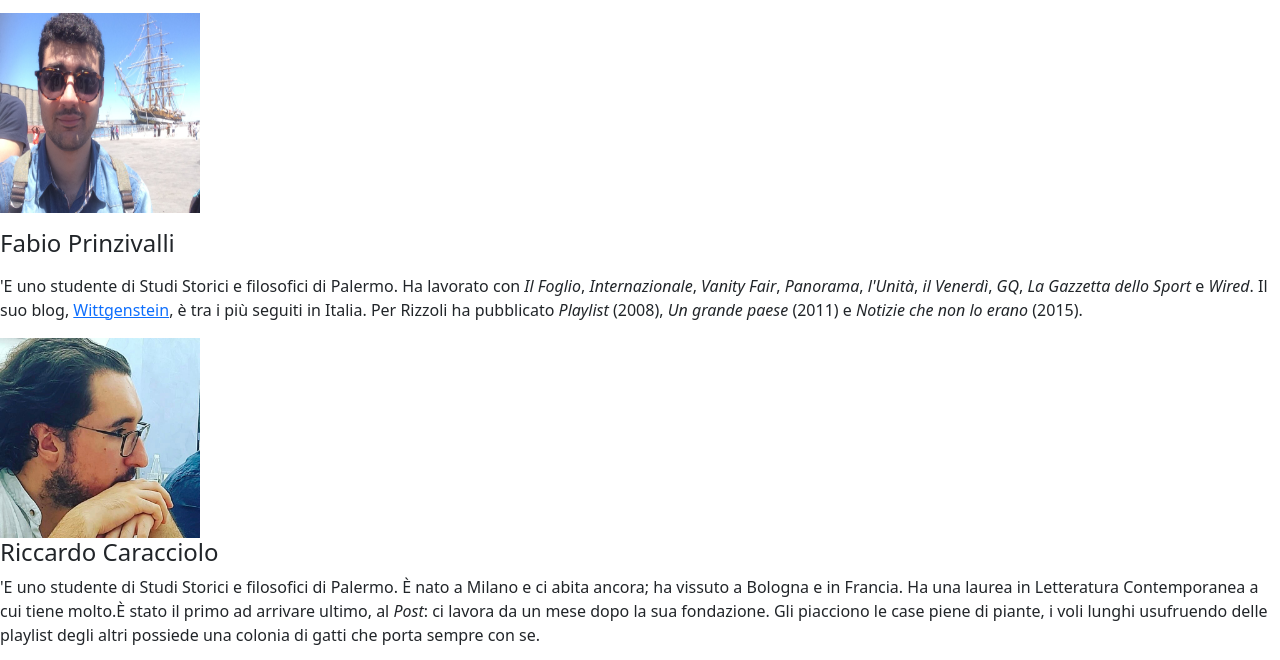
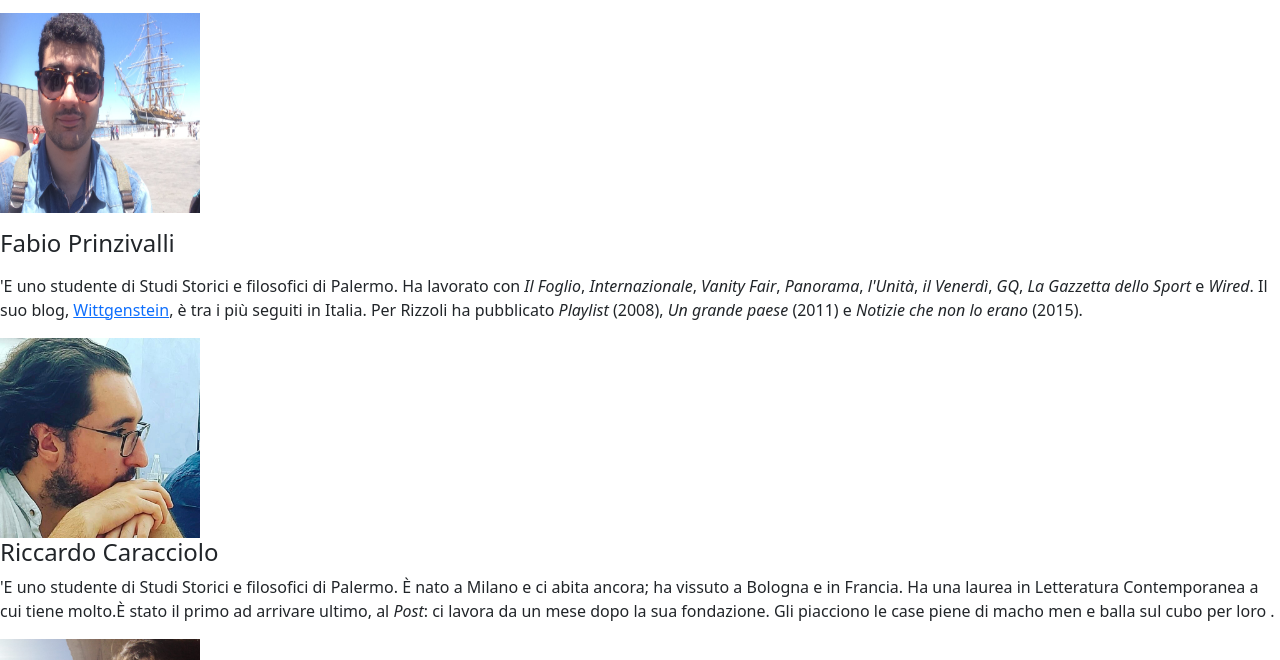
Before and after one commit to DecimalegioSicula/DecimalegioSicula.github.io, a plain HTML site: page chi siamo.html in a window 1280 px wide. Shown: the part 233-893 px from the top of the page. Drawn offline with nearby package versions, Linux system fonts and the light colour scheme.

Commit message:
Add files via upload

```diff
--- a/chi siamo.html
+++ b/chi siamo.html
@@ -82,7 +82,8 @@
 <div class="int">
                 <img class="aut lazy loaded" alt="Giulia Balducci" src="riccardo.jpg" data-src="https://www.ilpost.it/wp-content/themes/ilpost_2018/images/redazione/giulia_balducci.jpg?x72029" width="200" height="200" data-was-processed="true">
                 <h4>Riccardo Caracciolo</h4>
-                <p class="desc">'E uno studente di Studi Storici e filosofici di Palermo. È nato a Milano e ci abita ancora; ha vissuto a Bologna e in Francia. Ha una laurea in Letteratura Contemporanea a cui tiene molto.È stato il primo ad arrivare ultimo, al <em>Post</em>: ci lavora da un mese dopo la sua fondazione. Gli piacciono le case piene di piante, i voli lunghi usufruendo delle playlist degli altri possiede una colonia di gatti che porta sempre con se.</p>
+                <p class="desc">'E uno studente di Studi Storici e filosofici di Palermo. È nato a Milano e ci abita ancora; ha vissuto a Bologna e in Francia. Ha una laurea in Letteratura Contemporanea a cui tiene molto.È stato il primo ad arrivare ultimo, al <em>Post</em>: ci lavora da un mese dopo la sua fondazione. Gli piacciono le case piene di macho men e balla sul cubo per loro
+             .</p>
                 <div class="share">
 
 
```
